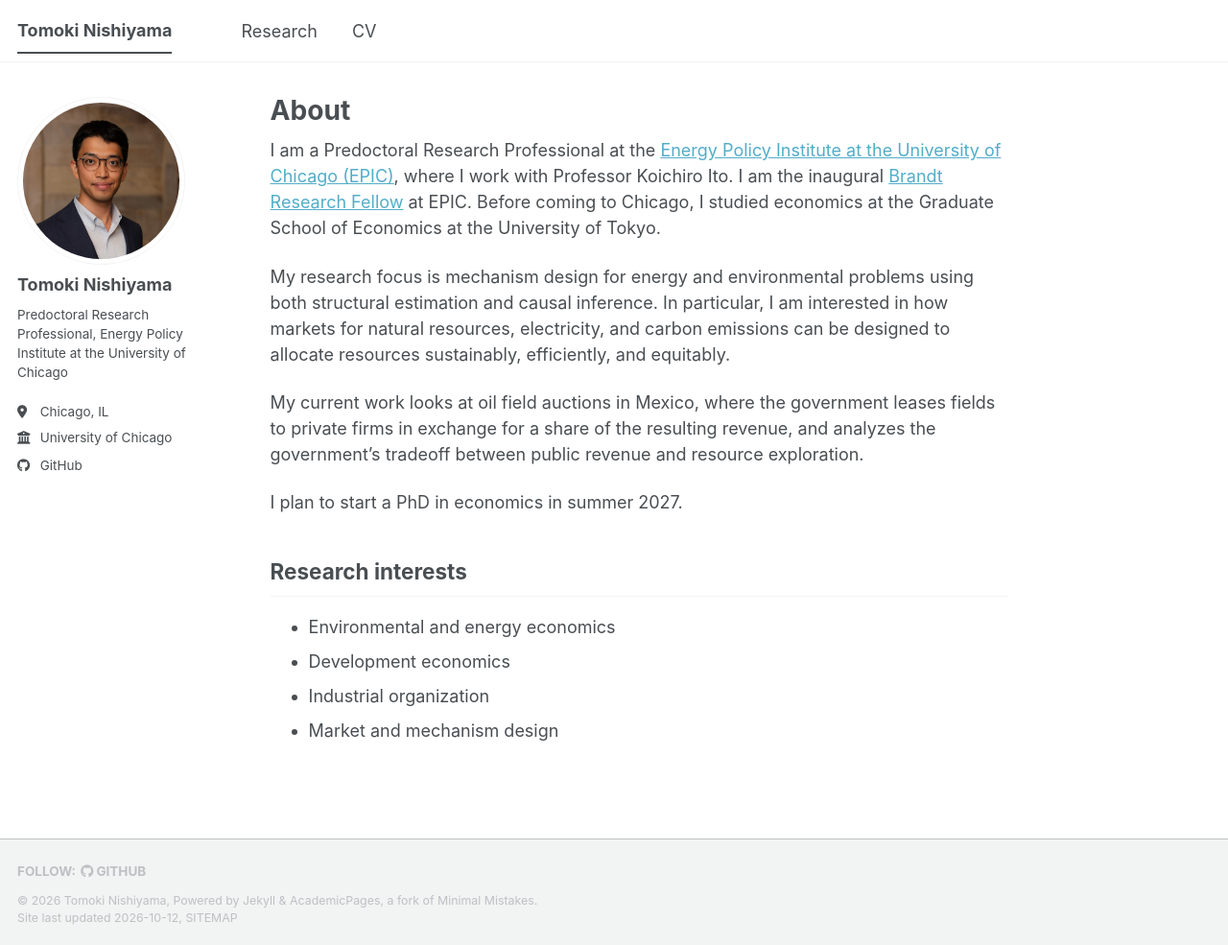
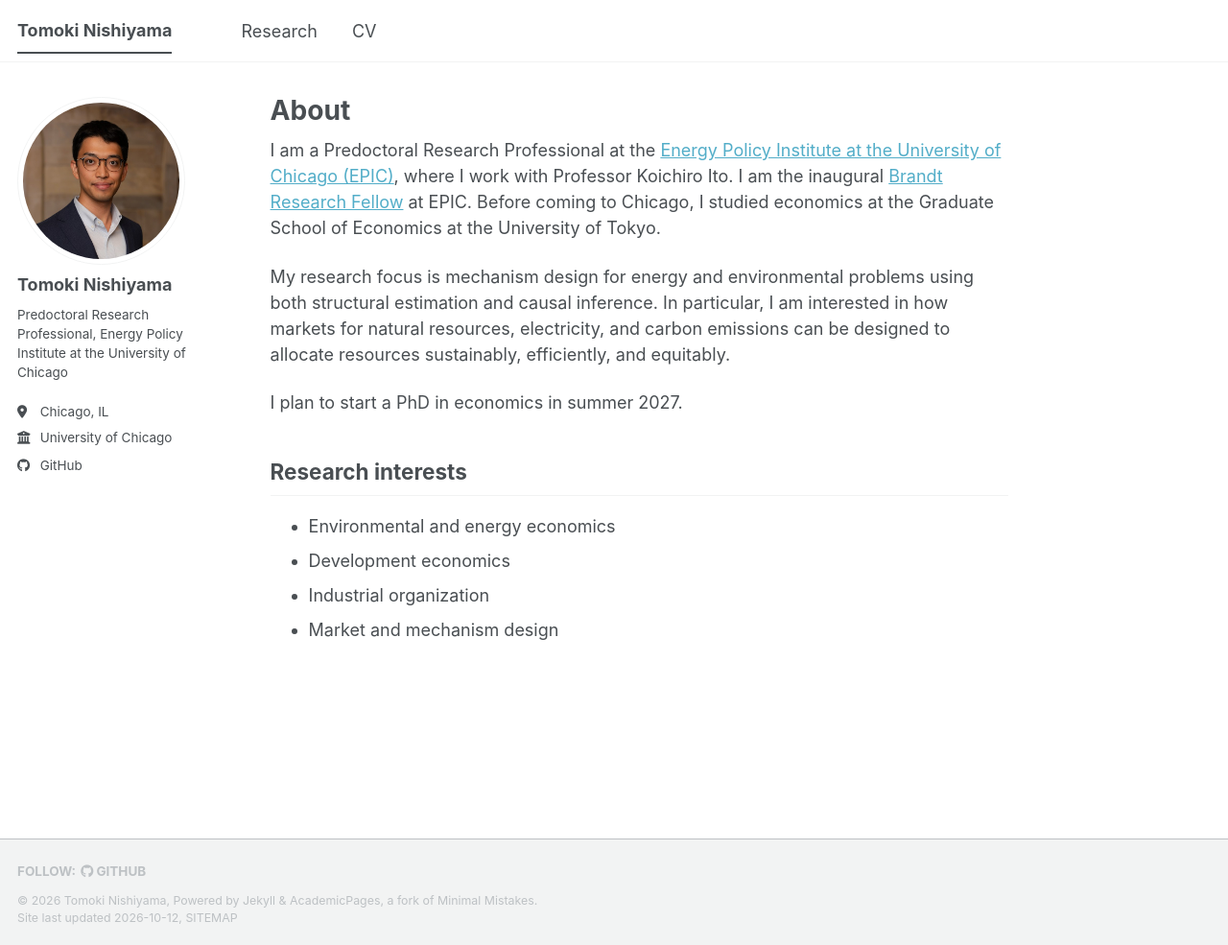
Before and after one commit to nishi24yama80/website, a Jekyll site: the page built from _pages/about.md, in a window 1280 px wide and 985 px high. Shown: the whole window at 96% size. Built offline with Jekyll 4.4.1, drawn with Linux system fonts in a browser that asks for light colours; a style sheet for code colours, icons or effects is not loaded.

Commit message:
Remove current work paragraph from home page
Co-Authored-By: Claude Opus 5.5 <noreply@anthropic.com>

```diff
--- a/_pages/about.md
+++ b/_pages/about.md
@@ -13,8 +13,6 @@ I am a Predoctoral Research Professional at the [Energy Policy Institute at the
 
 My research focus is mechanism design for energy and environmental problems using both structural estimation and causal inference. In particular, I am interested in how markets for natural resources, electricity, and carbon emissions can be designed to allocate resources sustainably, efficiently, and equitably.
 
-My current work looks at oil field auctions in Mexico, where the government leases fields to private firms in exchange for a share of the resulting revenue, and analyzes the government's tradeoff between public revenue and resource exploration.
-
 I plan to start a PhD in economics in summer 2027.
 
 Research interests
```
